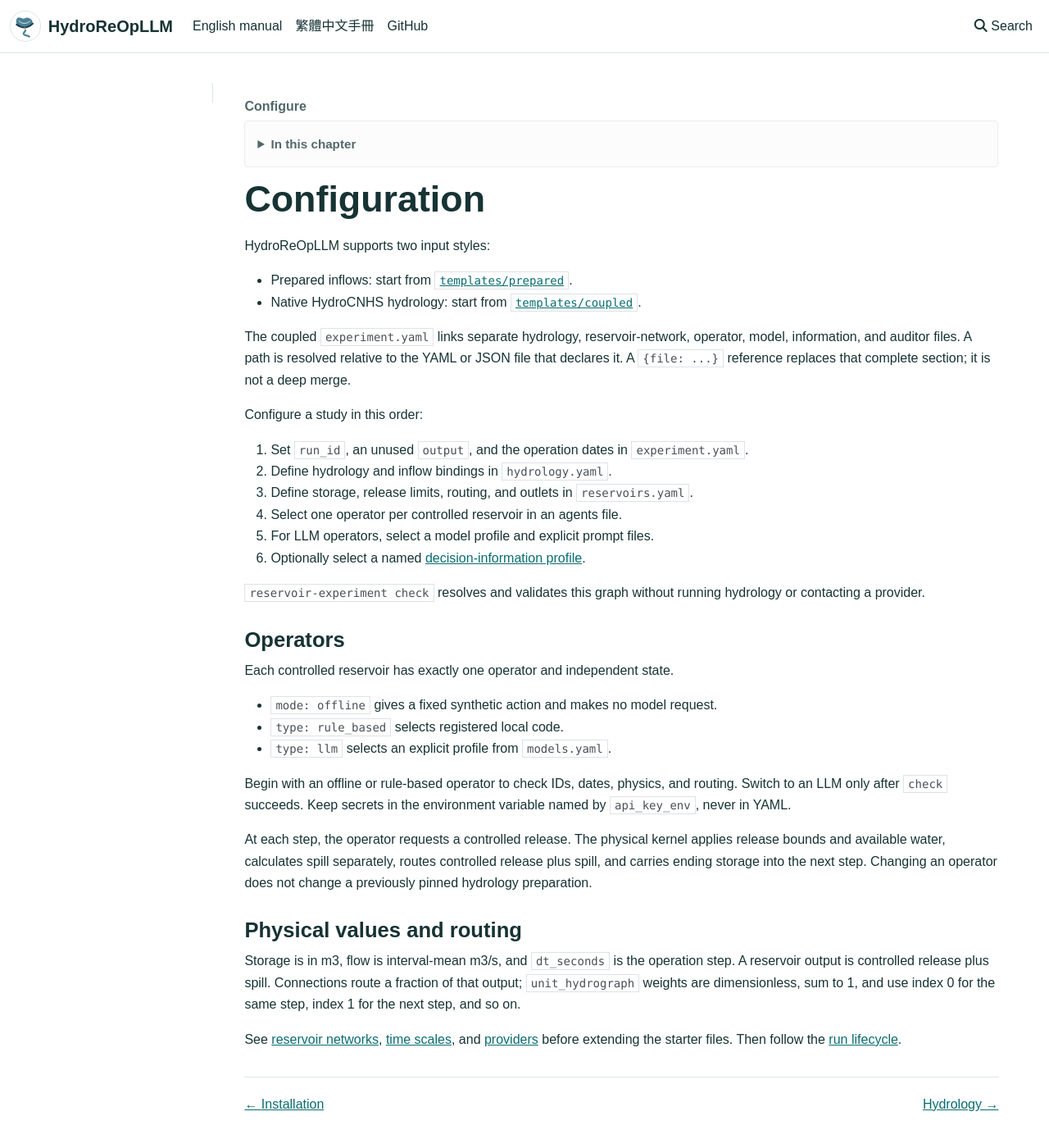
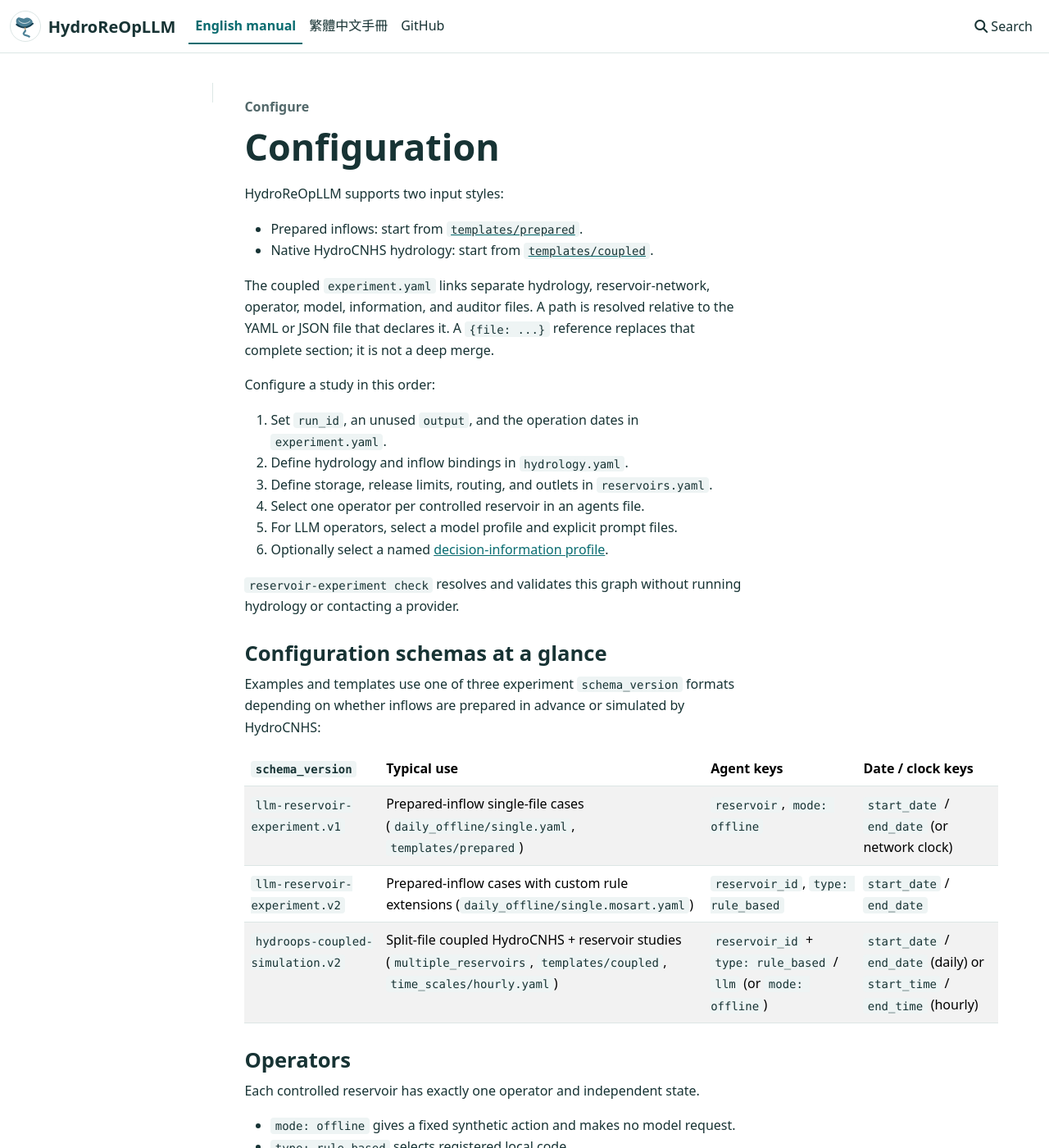
Before and after one commit to WenyuChiou/HydroReOpLLM, an MkDocs documentation site: the page built from docs/CONFIGURATION.md, in a window 1280 px wide and 1400 px high. Shown: the whole window at 82% size. Built offline with MkDocs 1.6.1, drawn with Linux system fonts in a browser that asks for light colours.

Commit message:
Improve manual typography, TOC hierarchy, and chapter flow (#92)

```diff
--- a/docs/CONFIGURATION.md
+++ b/docs/CONFIGURATION.md
@@ -22,6 +22,16 @@ Configure a study in this order:
 
 `reservoir-experiment check` resolves and validates this graph without running
 hydrology or contacting a provider.
+
+## Configuration schemas at a glance
+
+Examples and templates use one of three experiment `schema_version` formats depending on whether inflows are prepared in advance or simulated by HydroCNHS:
+
+| `schema_version` | Typical use | Agent keys | Date / clock keys |
+| --- | --- | --- | --- |
+| `llm-reservoir-experiment.v1` | Prepared-inflow single-file cases (`daily_offline/single.yaml`, `templates/prepared`) | `reservoir`, `mode: offline` | `start_date` / `end_date` (or network clock) |
+| `llm-reservoir-experiment.v2` | Prepared-inflow cases with custom rule extensions (`daily_offline/single.mosart.yaml`) | `reservoir_id`, `type: rule_based` | `start_date` / `end_date` |
+| `hydroops-coupled-simulation.v2` | Split-file coupled HydroCNHS + reservoir studies (`multiple_reservoirs`, `templates/coupled`, `time_scales/hourly.yaml`) | `reservoir_id` + `type: rule_based` / `llm` (or `mode: offline`) | `start_date` / `end_date` (daily) or `start_time` / `end_time` (hourly) |
 
 ## Operators
 
--- a/docs/assets/branding/branding.css
+++ b/docs/assets/branding/branding.css
@@ -1,10 +1,12 @@
 :root { --ink: #173334; --muted: #52686a; --teal: #096c70; --line: #dce6e5; }
-body { color: var(--ink); background: white; font-family: Arial, "Microsoft JhengHei", sans-serif; line-height: 1.65; padding-top: 0; }
+body { color: var(--ink); background: white; font-family: system-ui, -apple-system, "Segoe UI", "Noto Sans TC", "PingFang TC", "Microsoft JhengHei", sans-serif; line-height: 1.65; padding-top: 0; }
 body::before { display: none; }
 body > .container, .navbar .container { max-width: 1280px; }
 .navbar { background: white !important; border-bottom: 1px solid var(--line); box-shadow: none; }
 .navbar .nav-link, .navbar .navbar-brand { color: var(--ink); }
 .navbar .nav-link:hover, main a { color: var(--teal); }
+.navbar .nav-link[aria-current="true"] { color: var(--teal); font-weight: 700; border-bottom: 2px solid var(--teal); }
+.mobile-lang-switch { font-size: .875rem; font-weight: 600; color: var(--teal); text-decoration: none; margin-inline-start: auto; margin-inline-end: .5rem; padding: .2rem .55rem; border: 1px solid var(--line); border-radius: 4px; }
 .masthead-brand { display: flex; align-items: center; gap: .55rem; font-weight: 700; }
 .masthead-brand img { border: 1px solid var(--line); border-radius: 50%; padding: 3px; }
 .manual-layout { display: grid; grid-template-columns: 248px minmax(0, 1fr); gap: clamp(1rem, 3vw, 3rem); align-items: start; margin-top: 1rem; }
@@ -15,20 +17,24 @@ body > .container, .navbar .container { max-width: 1280px; }
 #chapters a:hover, #chapters [aria-current] { color: var(--teal); background: #eaf4f3; }
 #chapters [aria-current] { font-weight: 700; }
 #manual-content { max-width: 920px; min-width: 0; padding-bottom: 2rem; }
-main h1, main h2, main h3 { color: var(--ink); font-weight: 650; line-height: 1.25; scroll-margin-top: 5rem; }
+main h1, main h2, main h3 { color: var(--ink); font-weight: 600; line-height: 1.25; scroll-margin-top: 5rem; }
 main h1 { margin: .5rem 0 1rem; font-size: clamp(2rem, 4vw, 2.8rem); }
 main h2 { margin-top: 1.8rem; font-size: 1.6rem; }
 main h3 { margin-top: 1.4rem; font-size: 1.23rem; }
 main img { max-width: 100%; height: auto; padding: 0; background: transparent; border: none; border-radius: 0; }
+main p, main ul, main ol { max-width: 68ch; }
 main p, main li, main td { overflow-wrap: anywhere; }
-main pre { overflow-x: auto; padding: .8rem 1rem; border: 1px solid var(--line); background: #f6f9f9; }
+main pre { overflow-x: auto; padding: .9rem 1.1rem; border: 1px solid var(--line); border-radius: 6px; background: #f6f9f9; }
+main pre code { font-size: .875rem; line-height: 1.55; }
+main :not(pre) > code { background: #eef4f4; border: none; border-radius: 4px; padding: .12em .38em; font-size: .875em; color: var(--ink); }
 .code-controls { display: flex; align-items: center; justify-content: flex-end; gap: .5rem; margin-bottom: .25rem; }
 .code-controls span { font-size: .875rem; color: var(--muted); }
 .code-controls button { min-height: 2rem; padding: .2rem .6rem; border: 1px solid var(--teal); border-radius: 4px; background: white; color: var(--teal); font: inherit; }
 main table { display: block; overflow-x: auto; }
 main td, main th { padding: .45rem .65rem; border-bottom: 1px solid var(--line); vertical-align: top; }
-.on-this-page { color: var(--muted); font-size: .95rem; margin-bottom: .65rem; }
-.on-this-page a { display: block; }
+.on-this-page { color: var(--muted); font-size: .95rem; margin: 0 0 1.25rem; padding: .5rem .85rem; border: 1px solid var(--line); border-radius: 6px; background: #fafcfc; max-width: 68ch; }
+.on-this-page summary { cursor: pointer; font-weight: 600; color: var(--ink); }
+.on-this-page a { display: block; margin-top: .25rem; }
 .chapter-turn { display: flex; justify-content: space-between; flex-wrap: wrap; gap: 1rem; padding: 1.25rem 0; margin-top: 2rem; border-top: 1px solid var(--line); }
 .chapter-turn a[rel="next"] { margin-inline-start: auto; }
 .chapters-toggle { padding: .4rem .8rem; background: white; color: var(--teal); border: 1px solid var(--line); border-radius: 4px; }
--- a/docs/theme/main.html
+++ b/docs/theme/main.html
@@ -3,11 +3,12 @@
 {% block site_name %}
 <a class="visually-hidden-focusable" href="#manual-content">{{ '跳至正文' if chinese else 'Skip to content' }}</a>
 <a class="navbar-brand masthead-brand" href="{{ ('zh-TW.html' if chinese else 'index.html')|url }}"><img src="{{ 'assets/branding/logo.svg'|url }}" width="38" height="38" alt=""> HydroReOpLLM</a>
+<a class="mobile-lang-switch d-md-none" href="{{ (english_url if chinese else chinese_url)|default('index.html' if chinese else 'zh-TW.html')|url }}" lang="{{ 'en' if chinese else 'zh-Hant' }}">{{ 'English' if chinese else '繁體中文' }}</a>
 {% endblock %}
 {% block site_nav %}
 <ul class="nav navbar-nav">
-    <li><a class="nav-link" href="{{ english_url|default('index.html')|url }}" lang="en">English manual</a></li>
-    <li><a class="nav-link" href="{{ chinese_url|default('zh-TW.html')|url }}" lang="zh-Hant">繁體中文手冊</a></li>
+    <li><a class="nav-link" href="{{ english_url|default('index.html')|url }}" lang="en"{% if not chinese %} aria-current="true"{% endif %}>English manual</a></li>
+    <li><a class="nav-link" href="{{ chinese_url|default('zh-TW.html')|url }}" lang="zh-Hant"{% if chinese %} aria-current="true"{% endif %}>繁體中文手冊</a></li>
     <li><a class="nav-link" href="https://github.com/WenyuChiou/HydroReOpLLM">GitHub</a></li>
 </ul>
 {% endblock %}
@@ -39,11 +40,6 @@
   </aside>
   <main id="manual-content" lang="{{ 'zh-Hant' if chinese else 'en' }}">
     {% if page.parent and page.parent.parent %}<p class="chapter-section">{{ page.parent.title }}</p>{% endif %}
-    {% if page.toc and page.toc.items[0].children %}
-    <details class="on-this-page"><summary>{{ '本頁段落' if chinese else 'In this chapter' }}</summary>
-      {% for heading in page.toc.items[0].children %}<a href="{{ heading.url }}">{{ heading.title }}</a>{% endfor %}
-    </details>
-    {% endif %}
     {{ page.content }}
     <nav class="chapter-turn" aria-label="{{ '章節導覽' if chinese else 'Chapter navigation' }}">
 
--- a/mkdocs.yml
+++ b/mkdocs.yml
@@ -31,6 +31,7 @@ nav:
         - Coupled template: starters/coupled/index.md
         - Reservoir networks: MULTI_RESERVOIR.md
         - Time scales and units: TIME_SCALES.md
+        - Hourly GWLF: HOURLY_GWLF.md
         - Model providers: MODEL_PROVIDERS.md
         - Available information: INFORMATION.md
     - Run and inspect:
@@ -42,7 +43,6 @@ nav:
         - Time-step examples: examples/time_scales/index.md
         - MOSART-Urban rule: examples/rules/mosart_urban/index.md
     - Help and reference:
-        - Hourly GWLF: HOURLY_GWLF.md
         - Troubleshooting: TROUBLESHOOTING.md
   - 繁體中文:
     - 使用手冊: zh-TW.md
@@ -56,6 +56,7 @@ nav:
         - 耦合案例範本: starters/coupled/index.zh-TW.md
         - 水庫網路: BUILD_SIMULATION.zh-TW.md
         - 時間尺度與單位: TIME_SCALES.zh-TW.md
+        - 逐時 GWLF: HOURLY_GWLF.zh-TW.md
         - 模型服務: LLM_MODULES.zh-TW.md
         - 決策時可用的資訊: INFORMATION.zh-TW.md
     - 執行與檢查:
@@ -67,5 +68,4 @@ nav:
         - 時間步長範例: examples/time_scales/index.zh-TW.md
         - MOSART-Urban 操作規則: examples/rules/mosart_urban/index.zh-TW.md
     - 說明與參考:
-        - 逐時 GWLF: HOURLY_GWLF.zh-TW.md
         - 疑難排解: TROUBLESHOOTING.zh-TW.md
```
Also changed, not shown: docs/CONFIGURATION.zh-TW.md (+10 -0 lines), 1 other file.
